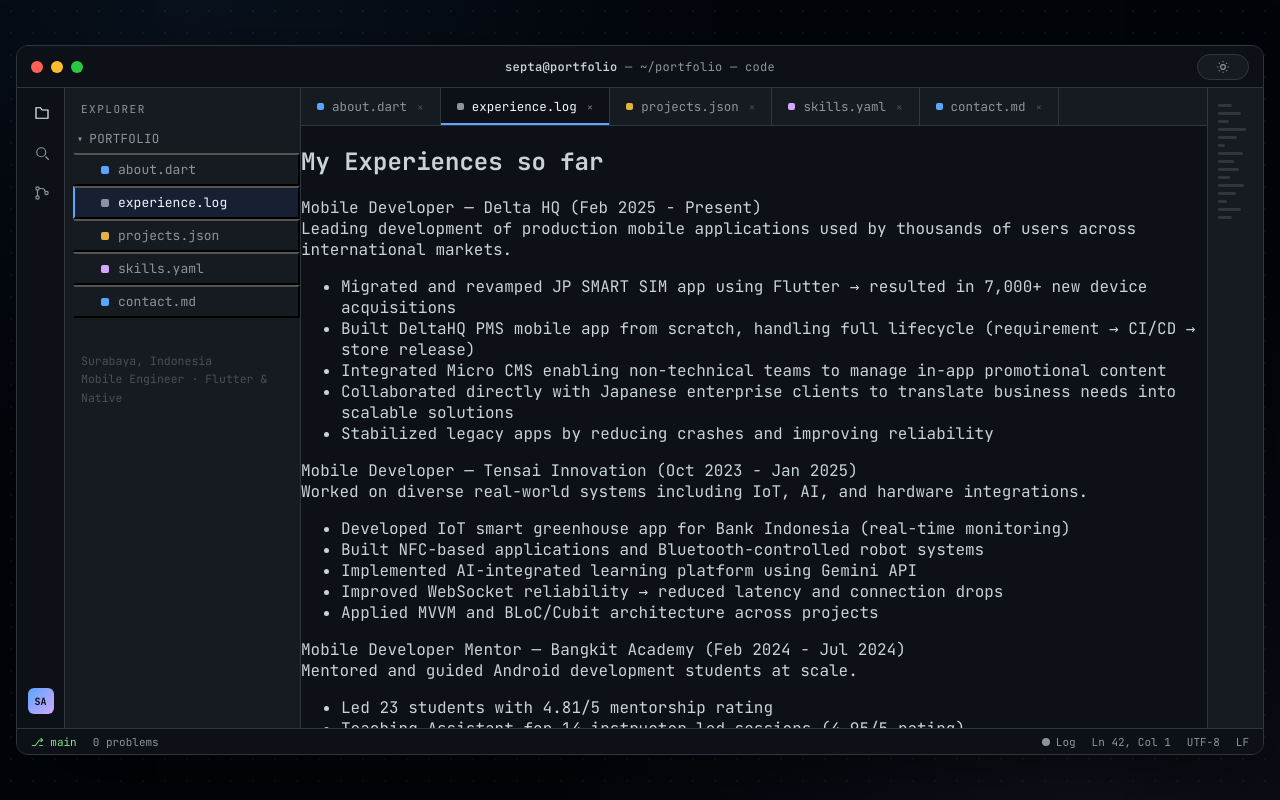
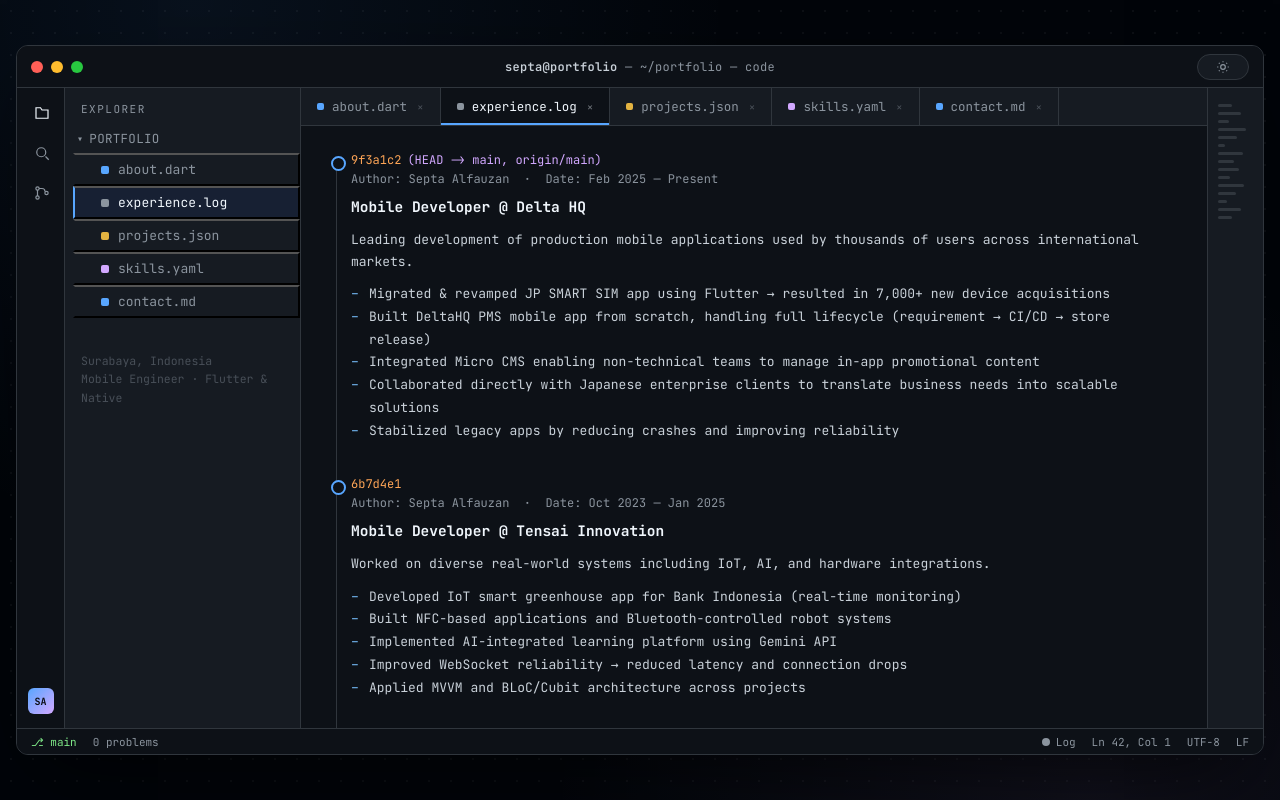
Before and after one commit to SeptAlfauzan/septaalfauzan.my.id, a Vue app: page /experiences in a window 1280 px wide. Built offline with nearby package versions, Linux system fonts and the light colour scheme; no server answers.

Commit message:
feat: rewrite Experiences as git-log experience.log panel

```diff
--- a/src/views/ExperiencesView.vue
+++ b/src/views/ExperiencesView.vue
@@ -1,60 +1,22 @@
+<script setup lang="ts">
+import { experiences } from '@/data/experience'
+</script>
+
 <template>
-  <main>
-    <h2>My Experiences so far</h2>
-      <div class="terminal-timeline">
-
-  <div class="terminal-card">
-    <header>Mobile Developer — Delta HQ (Feb 2025 - Present)</header>
-    <div>
-      Leading development of production mobile applications used by thousands of users across international markets.
-      <ul>
-        <li>Migrated and revamped JP SMART SIM app using Flutter → resulted in 7,000+ new device acquisitions</li>
-        <li>Built DeltaHQ PMS mobile app from scratch, handling full lifecycle (requirement → CI/CD → store release)</li>
-        <li>Integrated Micro CMS enabling non-technical teams to manage in-app promotional content</li>
-        <li>Collaborated directly with Japanese enterprise clients to translate business needs into scalable solutions</li>
-        <li>Stabilized legacy apps by reducing crashes and improving reliability</li>
-      </ul>
+  <section class="panel">
+    <div class="log-list">
+      <article v-for="e in experiences" :key="e.hash" class="commit">
+        <div class="commit-meta">
+          <span class="hash">{{ e.hash }}</span>
+          <span v-if="e.refs" class="refs">{{ e.refs }}</span>
+          <div class="line2">Author: {{ e.author }} &nbsp;·&nbsp; Date: {{ e.dateRange }}</div>
+        </div>
+        <h3 class="commit-subject">{{ e.subject }}</h3>
+        <p class="commit-body">{{ e.body }}</p>
+        <ul v-if="e.bullets.length" class="commit-bullets">
+          <li v-for="(b, i) in e.bullets" :key="i">{{ b }}</li>
+        </ul>
+      </article>
     </div>
-  </div>
-
-  <div class="terminal-card">
-    <header>Mobile Developer — Tensai Innovation (Oct 2023 - Jan 2025)</header>
-    <div>
-      Worked on diverse real-world systems including IoT, AI, and hardware integrations.
-      <ul>
-        <li>Developed IoT smart greenhouse app for Bank Indonesia (real-time monitoring)</li>
-        <li>Built NFC-based applications and Bluetooth-controlled robot systems</li>
-        <li>Implemented AI-integrated learning platform using Gemini API</li>
-        <li>Improved WebSocket reliability → reduced latency and connection drops</li>
-        <li>Applied MVVM and BLoC/Cubit architecture across projects</li>
-      </ul>
-    </div>
-  </div>
-
-  <div class="terminal-card">
-    <header>Mobile Developer Mentor — Bangkit Academy (Feb 2024 - Jul 2024)</header>
-    <div>
-      Mentored and guided Android development students at scale.
-      <ul>
-        <li>Led 23 students with 4.81/5 mentorship rating</li>
-        <li>Teaching Assistant for 14 instructor-led sessions (4.95/5 rating)</li>
-        <li>Helped increase graduation rate to 93%</li>
-      </ul>
-    </div>
-  </div>
-
-  <div class="terminal-card">
-    <header>Android Developer Intern — Algostudio (Aug 2023 - Sep 2023)</header>
-    <div>
-      Early-stage experience building and managing mobile projects.
-      <ul>
-        <li>Developed employee attendance application</li>
-        <li>Designed user-friendly UI based on user requirements</li>
-        <li>Led intern team using Agile methodology and Jira</li>
-      </ul>
-    </div>
-  </div>
-
-</div>
-  </main>
+  </section>
 </template>
```
Also changed, not shown: 1 other file (tests, documents, lock files or other folders).
